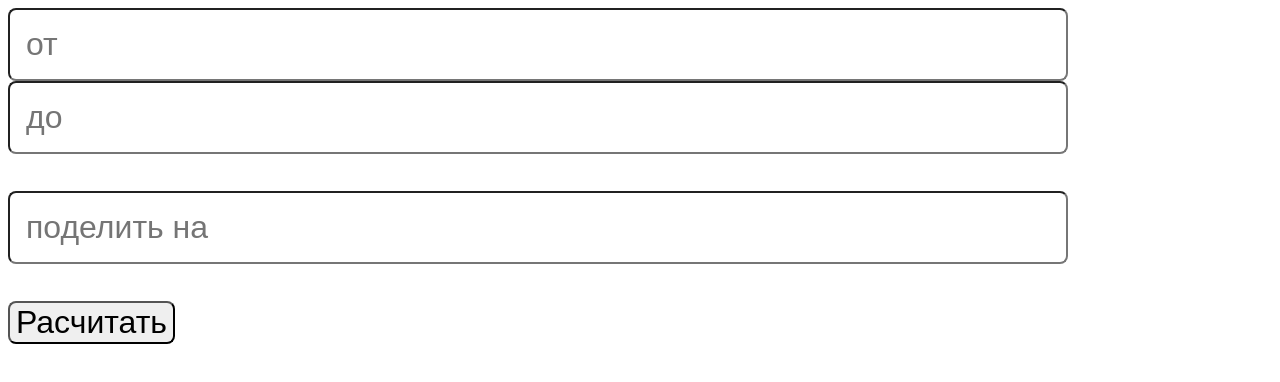
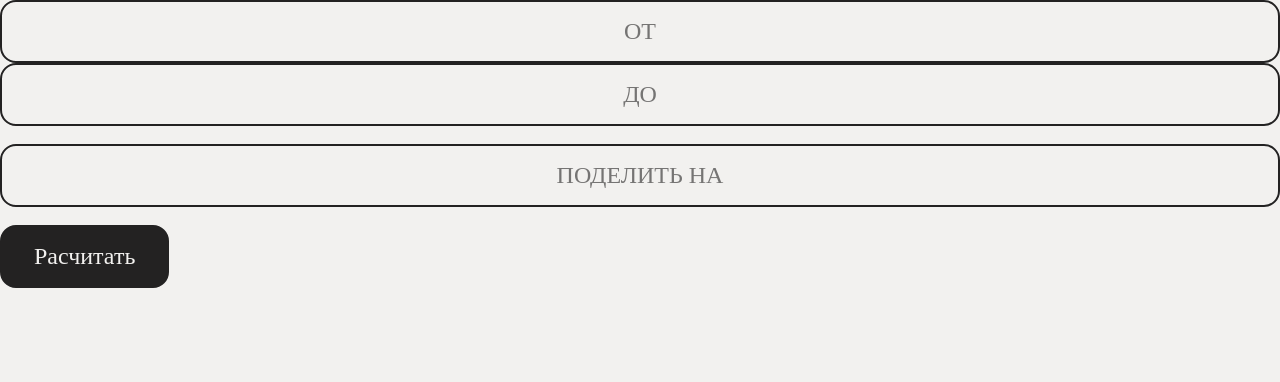
Before and after one commit to zausenecz/flight-assistant, a plain HTML site: page counter.html in a window 1280 px wide. Drawn offline with Linux system fonts and the light colour scheme.

Commit message:
Update counter.html

```diff
--- a/counter.html
+++ b/counter.html
@@ -3,25 +3,12 @@
 <head>
     <meta name="viewport" content="width=device-width, initial-scale=1" />
     <meta charset="UTF-8">
-    <title>Заголовок страницы</title>
+    <title>Расчет ночи</title>
+<link rel="stylesheet" href="counter.css">
 </head>
 <body>
-    <style>
-        body {
-            font-size: 2rem;
-        }
-        * {
-            font-size: inherit;
-            border-radius: .5rem;
-        }
-        input {
-            width: 80vw;
-            padding: 1rem;
-        }
-        #output {
-            margin-top: 1rem;
-        }
-    </style>
+    <div id="main_wrapper>
+<div id="main_element>
     <input id="time1" type="text" placeholder="от">
     <input id="time2" type="text" placeholder="до">
     <br /><br />
@@ -30,6 +17,9 @@
       <br /><br />
     <button onclick="timeCount()">Расчитать</button>
     <div id="output"></div>
+
+</div>
+</div>
     <script>
         var time1 = "19:43";
         var time2 = "6:30";
```
